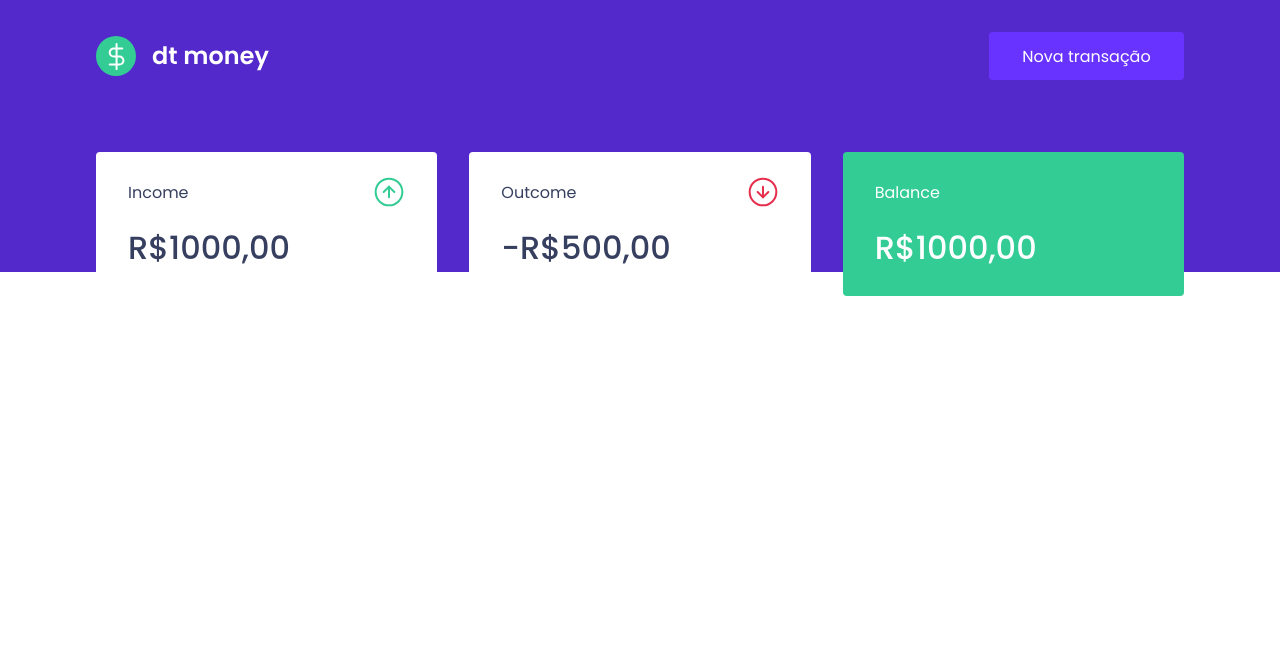
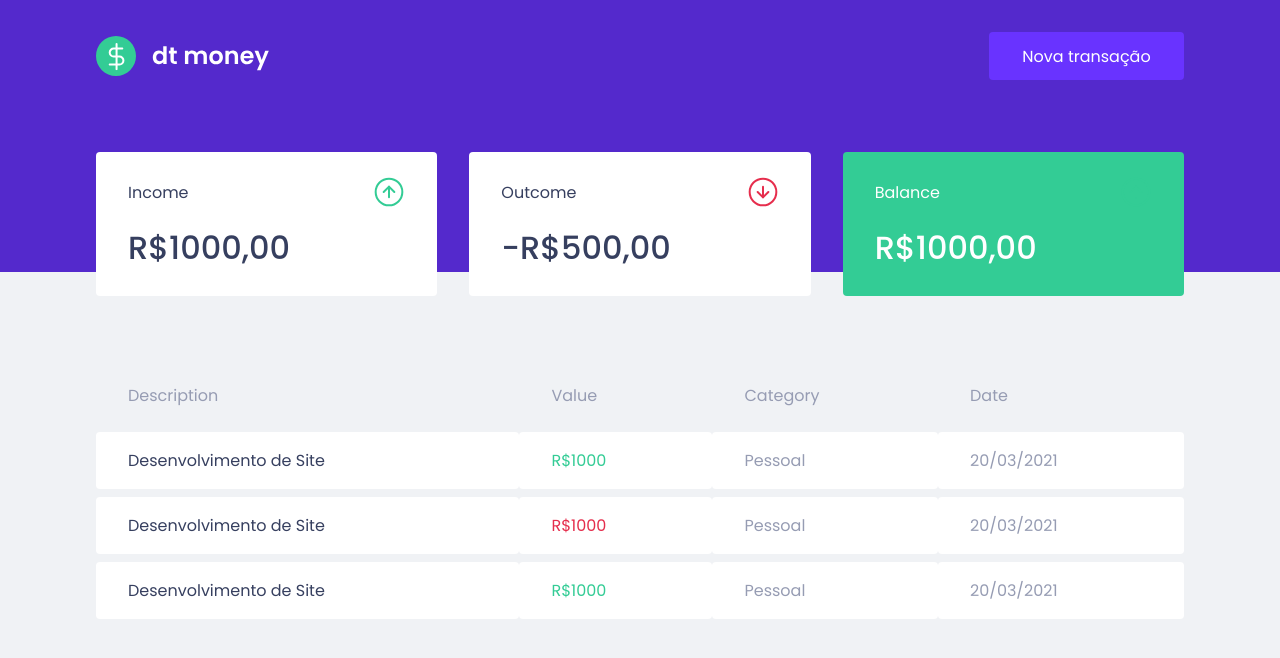
Before and after one commit to cacpmw/dtmoney, a React (Create React App) app: page / in a window 1280 px wide. Shown: the top 658 px of the page. Built offline with nearby package versions, Linux system fonts and the light colour scheme.

Commit message:
transaction table

```diff
--- a/src/components/Dashboard.tsx
+++ b/src/components/Dashboard.tsx
@@ -1,10 +1,12 @@
 import { Container } from "../styles/components/dashboard";
 import { Summary } from "./Summary";
+import { TransactionTable } from "./TransactionTable";
 
 export function Dashboard() {
     return (
         <Container>
             <Summary />
+            <TransactionTable />
         </Container>
     );
 }
--- /dev/null
+++ b/src/components/TransactionTable.tsx
@@ -0,0 +1,38 @@
+import { Container } from "../styles/components/transactionTable";
+
+export function TransactionTable(){
+    return(
+        <Container>
+            <table>
+                <thead>
+                    <tr>
+                        <th>Description</th>
+                        <th>Value</th>
+                        <th>Category</th>
+                        <th>Date</th>
+                    </tr>
+                </thead>
+                <tbody>
+                    <tr>
+                        <td className="title">Desenvolvimento de Site</td>
+                        <td className="income">R$1000</td>
+                        <td>Pessoal</td>
+                        <td>20/03/2021</td>
+                    </tr>
+                    <tr>
+                        <td className="title">Desenvolvimento de Site</td>
+                        <td className="outcome"> R$1000</td>
+                        <td>Pessoal</td>
+                        <td>20/03/2021</td>
+                    </tr>
+                    <tr>
+                        <td className="title">Desenvolvimento de Site</td>
+                        <td className="income">R$1000</td>
+                        <td>Pessoal</td>
+                        <td>20/03/2021</td>
+                    </tr>
+                </tbody>
+            </table>
+        </Container>
+    );
+}
--- /dev/null
+++ b/src/styles/components/transactionTable.ts
@@ -0,0 +1,33 @@
+import styled from "styled-components";
+
+export const Container = styled.div`
+    margin-top: 4rem;
+
+    table{
+        width: 100%;
+        border-spacing: 0 0.5rem;
+        th{
+            color: var(--text-body);
+            font-weight: 400;
+            padding: 1rem 2rem;
+            text-align: left;
+            line-height: 1.5rem;
+        }
+        td{
+            padding: 1rem 2rem;
+            border: 0;
+            background: var(--shape);
+            color: var(--text-body);
+            border-radius: 0.25rem;
+            &.title {
+                color: var(--text-title);
+            }
+            &.income{
+                color: var(--green);
+            }
+            &.outcome {
+                color: var(--red);
+            }
+        }
+    }
+`;
--- a/src/styles/global.ts
+++ b/src/styles/global.ts
@@ -33,7 +33,7 @@ h1,h2,h3,h4,h5,h6 {
     font-weight: 600;
 }
  body{
-    background: var(---background);
+    background: var(--background);
     -webkit-font-smoothing: antialiased;
 }
 button {
```
